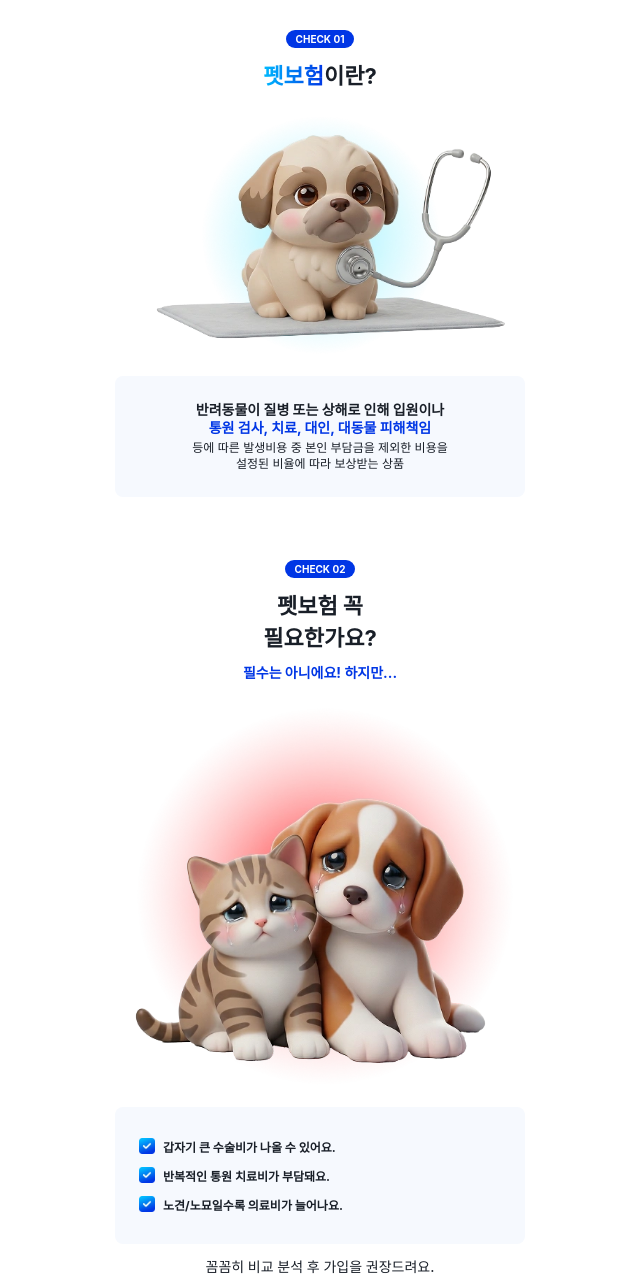
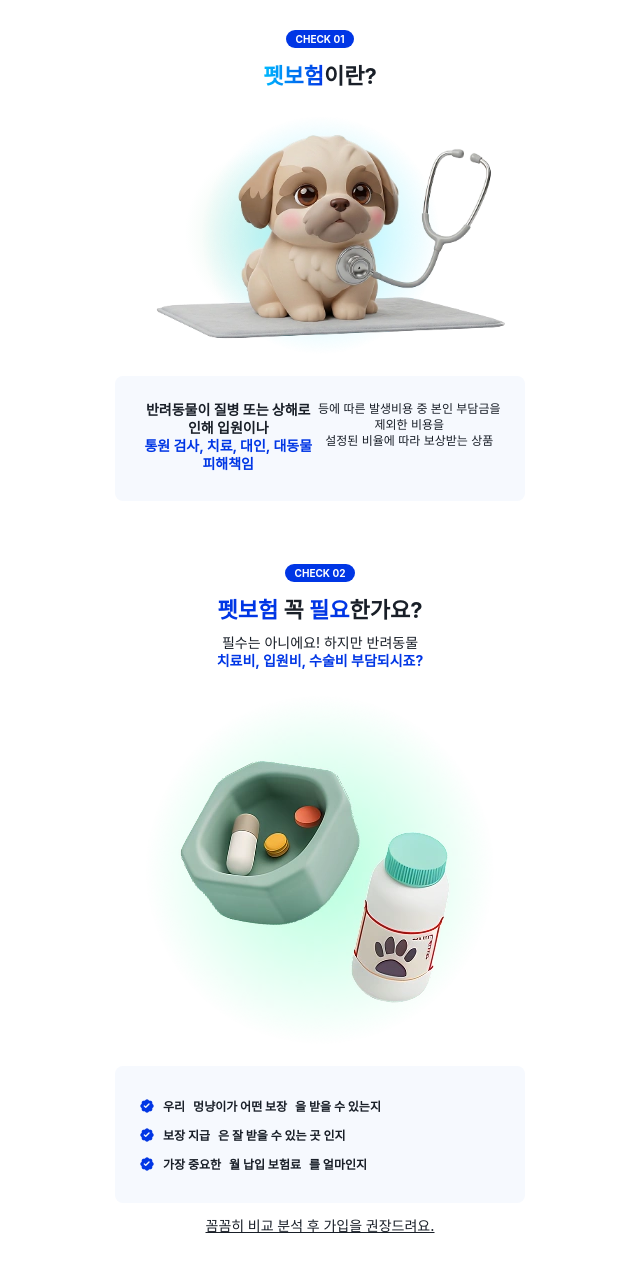
Before and after one commit to innerbloo/orange-landing, a plain HTML site: page campaigns/pet-insurance-a/index.html in a window 1280 px wide. Shown: the part 921-2200 px from the top of the page, without its empty margins (320-960 px from the left). Drawn offline with Linux system fonts and the light colour scheme; a web font is replaced by a local one.

Commit message:
fix: CHECK 02 섹션 Figma 시안 일치 작업
- 타이틀 "펫보험", "필요" 단색 파란색 + ExtraBold 적용
- 부제 2줄 구조로 변경 (치료비/입원비/수술비 파란 볼드)
- 이미지 약병 일러스트로 교체 + 원형 glow 배경 추가
- 체크리스트 내용/아이콘 시안 반영 + 카드 가운데 정렬
- 하단 텍스트 밑줄 추가

```diff
--- a/campaigns/pet-insurance-a/index.html
+++ b/campaigns/pet-insurance-a/index.html
@@ -61,19 +61,22 @@
   <!-- CHECK 02: 펫보험 꼭 필요한가요? -->
   <section class="check-section fade-up">
     <span class="badge">CHECK 02</span>
-    <h2 class="section-title">펫보험 꼭<br>필요한가요?</h2>
-    <p class="check-subtitle">필수는 아니에요! 하지만...</p>
+    <h2 class="section-title"><span class="text-blue-bold">펫보험</span> 꼭 <span class="text-blue-bold">필요</span>한가요?</h2>
+    <div class="check02-subtitle">
+      <p>필수는 아니에요! 하지만 반려동물</p>
+      <p class="check02-subtitle-bold">치료비, 입원비, 수술비 부담되시죠?</p>
+    </div>
     <div class="check-image-wrap">
-      <img src="assets/illust_cat-dog-crying-sad.webp" alt="펫보험 필요성" class="check-image">
+      <img src="assets/illust_pet-medicine-bottle-pills.webp" alt="펫보험 필요성" class="check-image">
     </div>
     <div class="info-card">
       <ul class="checklist">
-        <li><img src="assets/icon_checkmark-square-blue.webp" alt="✓"> 갑자기 큰 수술비가 나올 수 있어요.</li>
-        <li><img src="assets/icon_checkmark-square-blue.webp" alt="✓"> 반복적인 통원 치료비가 부담돼요.</li>
-        <li><img src="assets/icon_checkmark-square-blue.webp" alt="✓"> 노견/노묘일수록 의료비가 늘어나요.</li>
+        <li><img src="assets/icon_check-circle-badge.webp" alt="✓"> 우리 <strong>멍냥이가 어떤 보장</strong>을 받을 수 있는지</li>
+        <li><img src="assets/icon_check-circle-badge.webp" alt="✓"> <strong>보장 지급</strong>은 잘 받을 수 있는 곳 인지</li>
+        <li><img src="assets/icon_check-circle-badge.webp" alt="✓"> 가장 중요한 <strong>월 납입 보험료</strong>를 얼마인지</li>
       </ul>
     </div>
-    <p class="check-bottom-text">꼼꼼히 비교 분석 후 가입을 권장드려요.</p>
+    <p class="check-bottom-text check-bottom-underline">꼼꼼히 비교 분석 후 가입을 권장드려요.</p>
   </section>
 
   <!-- CHECK 03: 체크포인트 -->
--- a/campaigns/pet-insurance-a/styles.css
+++ b/campaigns/pet-insurance-a/styles.css
@@ -263,11 +263,74 @@ a {
   /*width: 160px;*/
 }
 
+/* CHECK 02 이미지 원형 glow 배경 */
+.check-section:nth-of-type(3) .check-image-wrap::before {
+  content: '';
+  position: absolute;
+  width: 174px;
+  height: 174px;
+  border-radius: 50%;
+  background: radial-gradient(circle, rgba(180, 230, 200, 0.5) 0%, rgba(180, 230, 200, 0) 70%);
+  top: 50%;
+  left: 38%;
+  transform: translate(-50%, -50%);
+  z-index: 0;
+}
+
 .check-bottom-text {
   font-size: 14px;
   font-weight: 500;
   color: #191f28;
   margin-top: 12px;
+}
+
+.check-bottom-underline {
+  text-decoration: underline;
+}
+
+/* CHECK 02 체크리스트 카드 */
+.check-section:nth-of-type(3) .info-card {
+  display: flex;
+  justify-content: center;
+}
+
+.check-section:nth-of-type(3) .checklist {
+  max-width: fit-content;
+}
+
+.check-section:nth-of-type(3) .checklist li {
+  font-size: 12px;
+  line-height: 18px;
+  padding: 4px 0;
+}
+
+/* CHECK 02 subtitle */
+.check02-subtitle {
+  font-size: 14px;
+  font-weight: 400;
+  color: #191f28;
+  margin-bottom: 16px;
+  line-height: 18px;
+}
+
+.check02-subtitle-bold {
+  font-weight: 700;
+  color: #0036e5;
+}
+
+/* Gradient text bold variant */
+.gradient-text-bold {
+  background: linear-gradient(119deg, #00bbff 17.5%, #0036e5 82.1%);
+  -webkit-background-clip: text;
+  -webkit-text-fill-color: transparent;
+  background-clip: text;
+  font-weight: 800;
+}
+
+/* 단색 파란 볼드 */
+.text-blue-bold {
+  color: #0036e5;
+  font-weight: 800;
 }
 
 /* Info Card */
```
